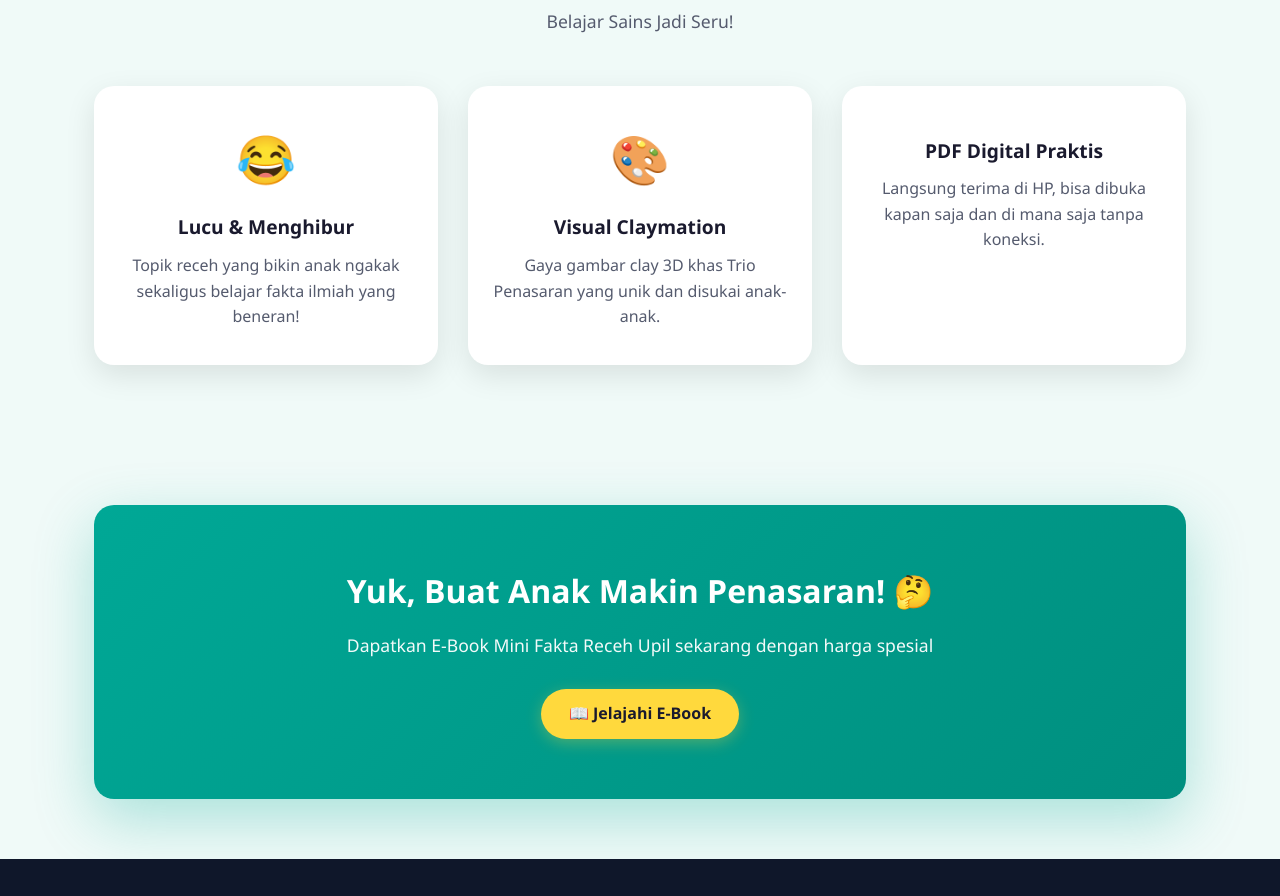
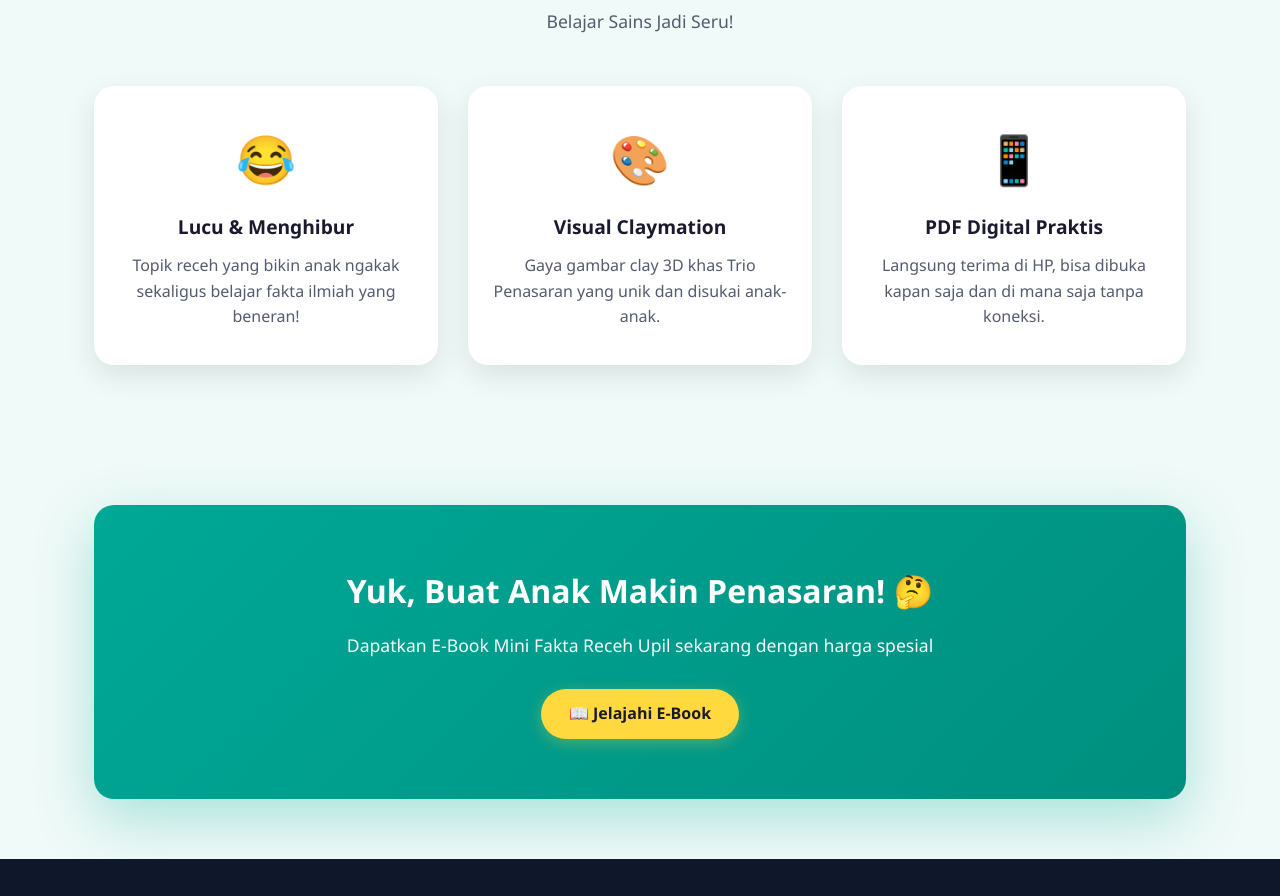
Before and after one commit to leptogramm/leptogramm.github.io, a plain HTML site: page index.html in a window 1280 px wide. Shown: the part 2285-3181 px from the top of the page. Drawn offline with Linux system fonts and the light colour scheme.

Commit message:
Update index.html

```diff
--- a/index.html
+++ b/index.html
@@ -402,7 +402,7 @@
         </div>
 
         <div class="feature-card">
-          <div class="feature-icon"></div>
+          <div class="feature-icon">📱</div>
           <h4>PDF Digital Praktis</h4>
           <p>Langsung terima di HP, bisa dibuka kapan saja dan di mana saja tanpa koneksi.</p>
         </div>
```
